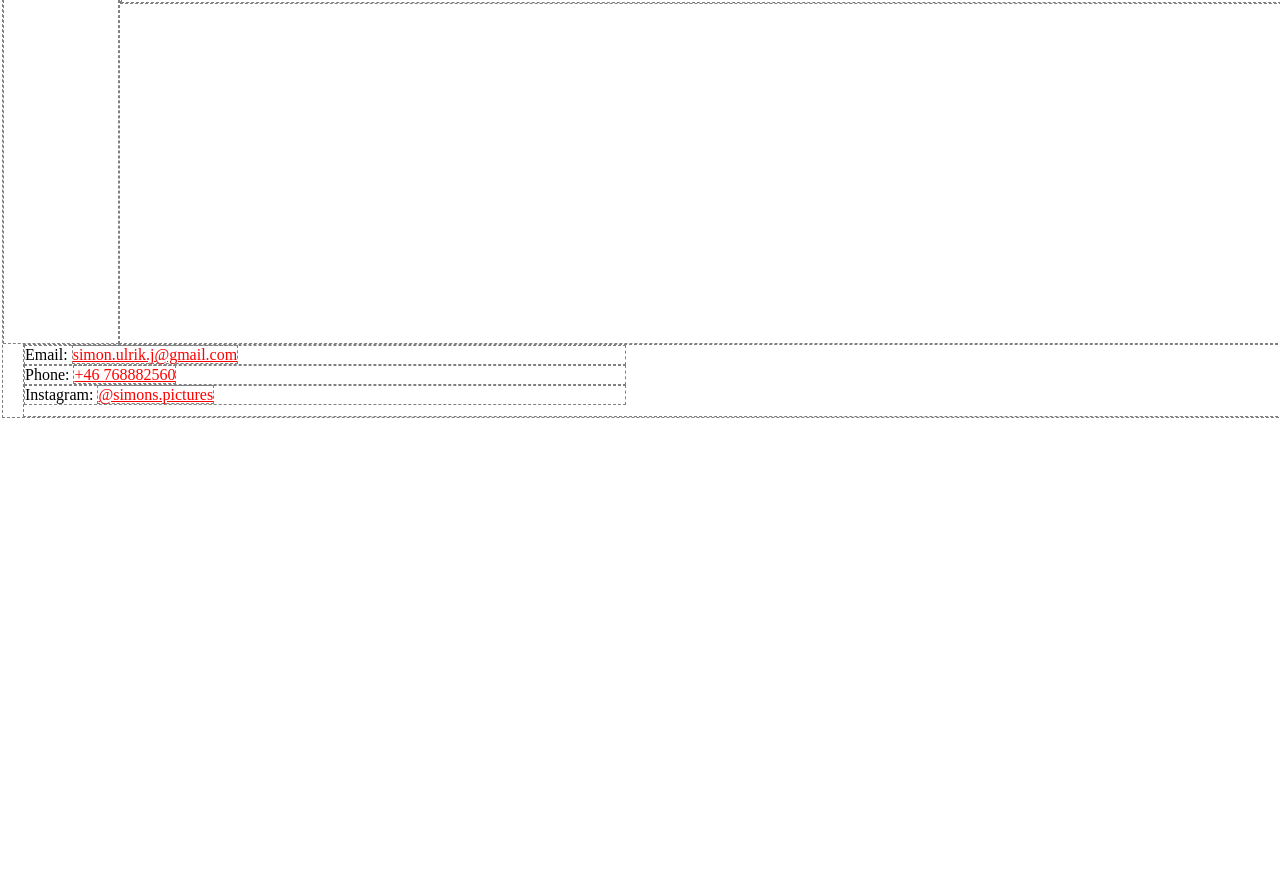
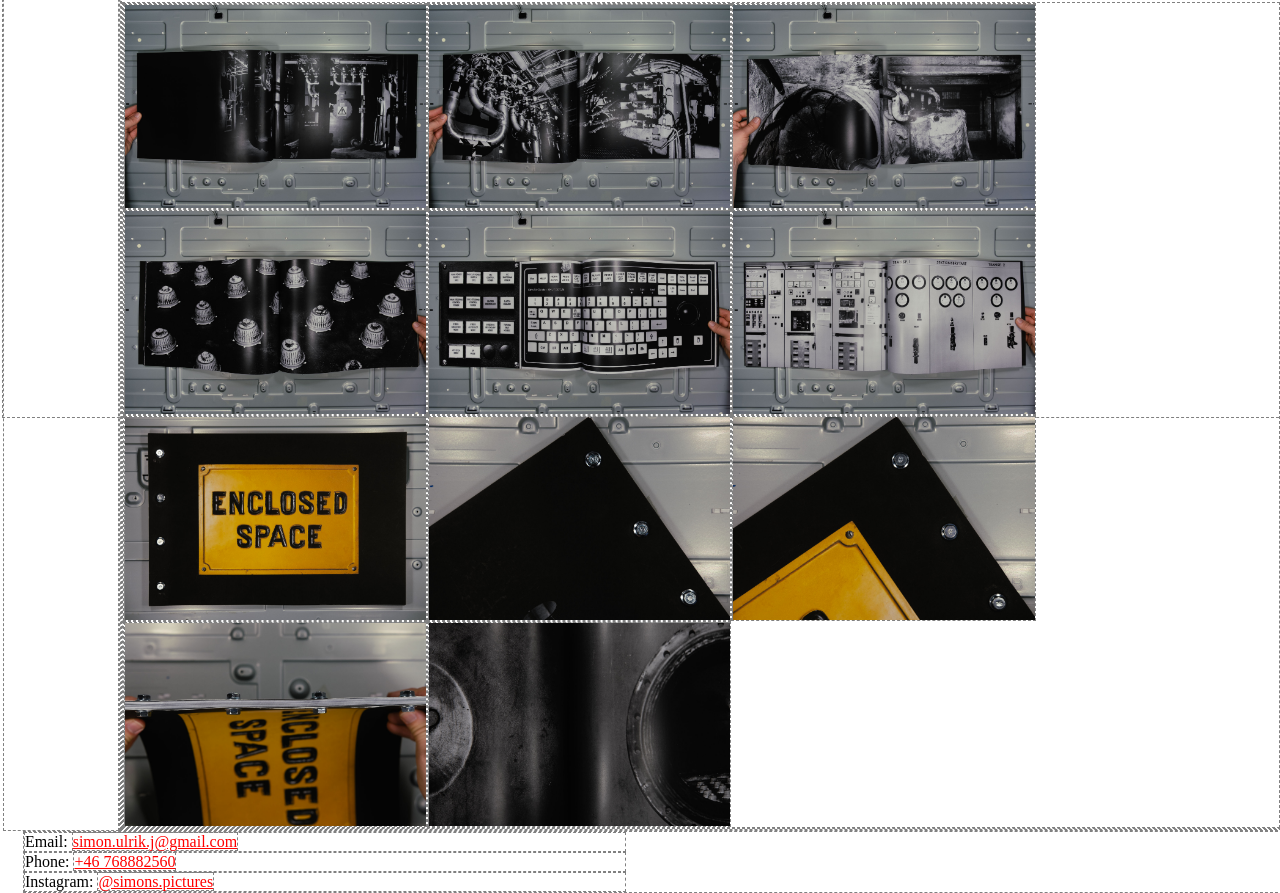
Before and after one commit to simon-ulrik/simon-ulrik.github.io, a Gatsby site in the folder gatsby-portfolio/: page /work/enclosed-space in a window 1280 px wide. Shown: the part 382-1275 px from the top of the page. Before the commit the page ends 800 px from the top, so only its background shows below. Built offline with nearby package versions, Linux system fonts and the light colour scheme; Gatsby itself is replaced by a stand-in of ours.

Commit message:
added images to enclosed space

```diff
--- a/gatsby-portfolio/src/pages/work/enclosed-space.js
+++ b/gatsby-portfolio/src/pages/work/enclosed-space.js
@@ -1,14 +1,43 @@
 import * as React from "react"
+import { StaticImage } from "gatsby-plugin-image"
 import Layout from "../../components/Layout"
 
 export default function EnclosedSpace(props) {
+
+  // let image_objects = [
+
+  //   ];
+
+  // for (let i = 0; i < 11; i++) {
+  //   let src = "../../images/enclosed-space/enclosed-space_web_"
+  //   if (i !== 10) {
+  //     src = src + "0"
+  //   }
+
+  //   src = src+i+".jpg"
+  //   console.log(src)
+  //   image_objects.push(<GatsbyImage src={src} alt="enclosed space" key={"enclosed-space_"+i} />)
+  // }
 
   return (
     <Layout location={props.location}>
       <section>
         <div>
           <h1>EnclosedSpace</h1>
-          <iframe width="560" height="315" src="https://www.youtube.com/embed/M_bo-rwfu5o?si=-Hcen-ooMRkNsheW" title="YouTube video player" frameborder="0" allow="accelerometer; autoplay; clipboard-write; encrypted-media; gyroscope; picture-in-picture; web-share" referrerpolicy="strict-origin-when-cross-origin" allowfullscreen></iframe>
+          <iframe width="560" height="315" src="https://www.youtube.com/embed/M_bo-rwfu5o?si=-Hcen-ooMRkNsheW" title="Enclosed Space Video" allowFullScreen></iframe>
+          <div>
+            <StaticImage height={200} src={"../../images/enclosed-space/enclosed-space_web_00.jpg"} alt="enclosed-space_web_00" />
+            <StaticImage height={200} src={"../../images/enclosed-space/enclosed-space_web_01.jpg"} alt="enclosed-space_web_01" />
+            <StaticImage height={200} src={"../../images/enclosed-space/enclosed-space_web_02.jpg"} alt="enclosed-space_web_02" />
+            <StaticImage height={200} src={"../../images/enclosed-space/enclosed-space_web_03.jpg"} alt="enclosed-space_web_03" />
+            <StaticImage height={200} src={"../../images/enclosed-space/enclosed-space_web_04.jpg"} alt="enclosed-space_web_04" />
+            <StaticImage height={200} src={"../../images/enclosed-space/enclosed-space_web_05.jpg"} alt="enclosed-space_web_05" />
+            <StaticImage height={200} src={"../../images/enclosed-space/enclosed-space_web_06.jpg"} alt="enclosed-space_web_06" />
+            <StaticImage height={200} src={"../../images/enclosed-space/enclosed-space_web_07.jpg"} alt="enclosed-space_web_07" />
+            <StaticImage height={200} src={"../../images/enclosed-space/enclosed-space_web_08.jpg"} alt="enclosed-space_web_08" />
+            <StaticImage height={200} src={"../../images/enclosed-space/enclosed-space_web_09.jpg"} alt="enclosed-space_web_09" />
+            <StaticImage height={200} src={"../../images/enclosed-space/enclosed-space_web_10.jpg"} alt="enclosed-space_web_10" />
+          </div>
         </div>
       </section>
     </Layout>
```
Also changed, not shown: gatsby-portfolio/src/images/enclosed-space/enclosed-space_web_00.jpg (added), gatsby-portfolio/src/images/enclosed-space/enclosed-space_web_01.jpg (added), gatsby-portfolio/src/images/enclosed-space/enclosed-space_web_02.jpg (added), gatsby-portfolio/src/images/enclosed-space/enclosed-space_web_03.jpg (added), gatsby-portfolio/src/images/enclosed-space/enclosed-space_web_04.jpg (added), gatsby-portfolio/src/images/enclosed-space/enclosed-space_web_05.jpg (added), gatsby-portfolio/src/images/enclosed-space/enclosed-space_web_06.jpg (added), gatsby-portfolio/src/images/enclosed-space/enclosed-space_web_07.jpg (added), gatsby-portfolio/src/images/enclosed-space/enclosed-space_web_08.jpg (added), gatsby-portfolio/src/images/enclosed-space/enclosed-space_web_09.jpg (added), gatsby-portfolio/src/images/enclosed-space/enclosed-space_web_10.jpg (added).
